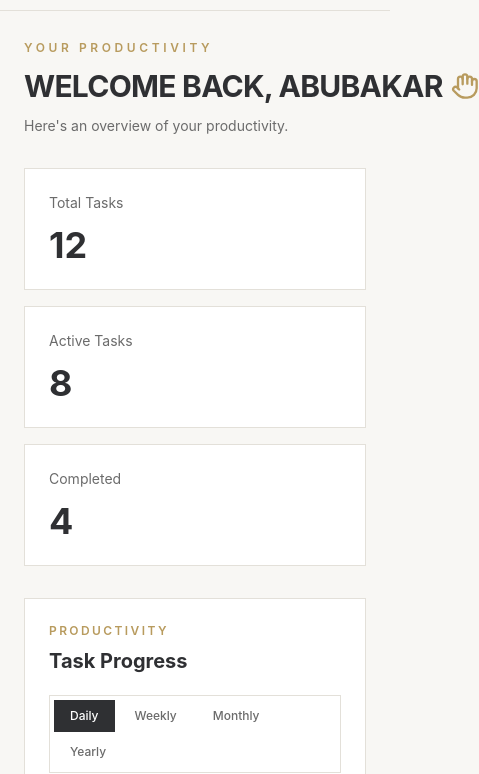
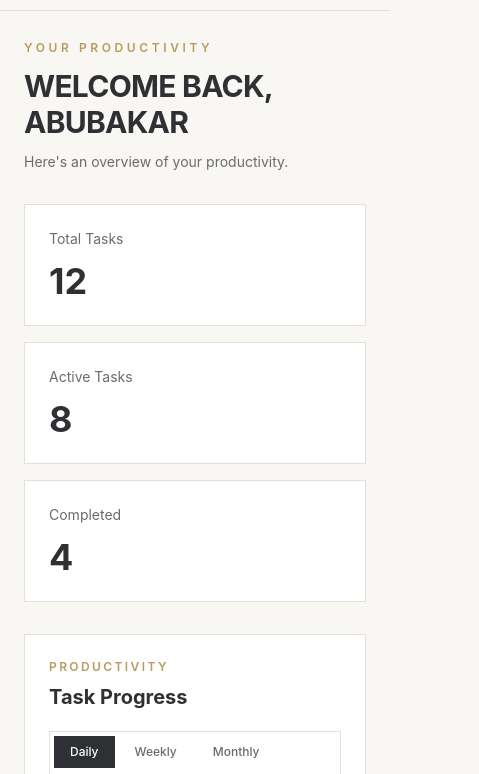
Before and after one commit to proffaeke/Taskflow, a website: page TF/dashboard.html in a window 390 px wide. Shown: the part 70-844 px from the top of the page, 479 px wide, since content can reach past the window. Drawn offline with nearby package versions, Linux system fonts and the light colour scheme.

Commit message:
small screen flexibility

```diff
--- a/TF/dashboard.html
+++ b/TF/dashboard.html
@@ -85,7 +85,7 @@
     <main class="min-h-screen md:ml-64">
       <!-- Top Bar -->
       <header
-        class="fixed left-0 right-0 top-0 z-30 flex h-[81px] items-center justify-between border-b border-[#E3E0D9] bg-[#F8F7F4] px-6 lg:left-64 lg:px-10"
+        class="fixed left-0 right-0 top-0 z-30 flex h-20.25 items-center justify-between border-b border-[#E3E0D9] bg-[#F8F7F4] px-6 lg:left-64 lg:px-10"
       >
         <!-- Mobile Navigation -->
         <div class="flex items-center gap-3 md:hidden">
@@ -134,20 +134,17 @@
       </header>
 
       <!-- Dashboard Content -->
-      <div class="mx-auto max-w-7xl px-6 pb-10 pt-[110px] lg:px-10">
+      <div class="mx-auto max-w-7xl px-6 pb-10 pt-27.5 lg:px-10">
         <!-- Welcome -->
         <section>
           <p class="mb-3 text-xs font-semibold tracking-[0.3em] text-[#B89B5E]">
             YOUR PRODUCTIVITY
           </p>
-
           <h1
             id="welcomeMessage"
-            class="flex flex-nowrap items-center gap-2 whitespace-nowrap text-3xl font-bold tracking-tight md:text-4xl"
+            class="flex flex-wrap items-center gap-x-2 gap-y-1 text-3xl font-bold tracking-tight md:text-4xl"
           >
-            <span>WELCOME BACK, ABUBAKAR</span>
-
-            <i data-lucide="hand" class="h-7 w-7 shrink-0 text-[#B89B5E]"></i>
+            <span class="min-w-0">WELCOME BACK, ABUBAKAR</span>
           </h1>
           <p class="mt-3 text-sm text-[#6B6B6B] md:text-base">
             Here's an overview of your productivity.
```
Also changed, not shown: TF/assets/src/output.css.
